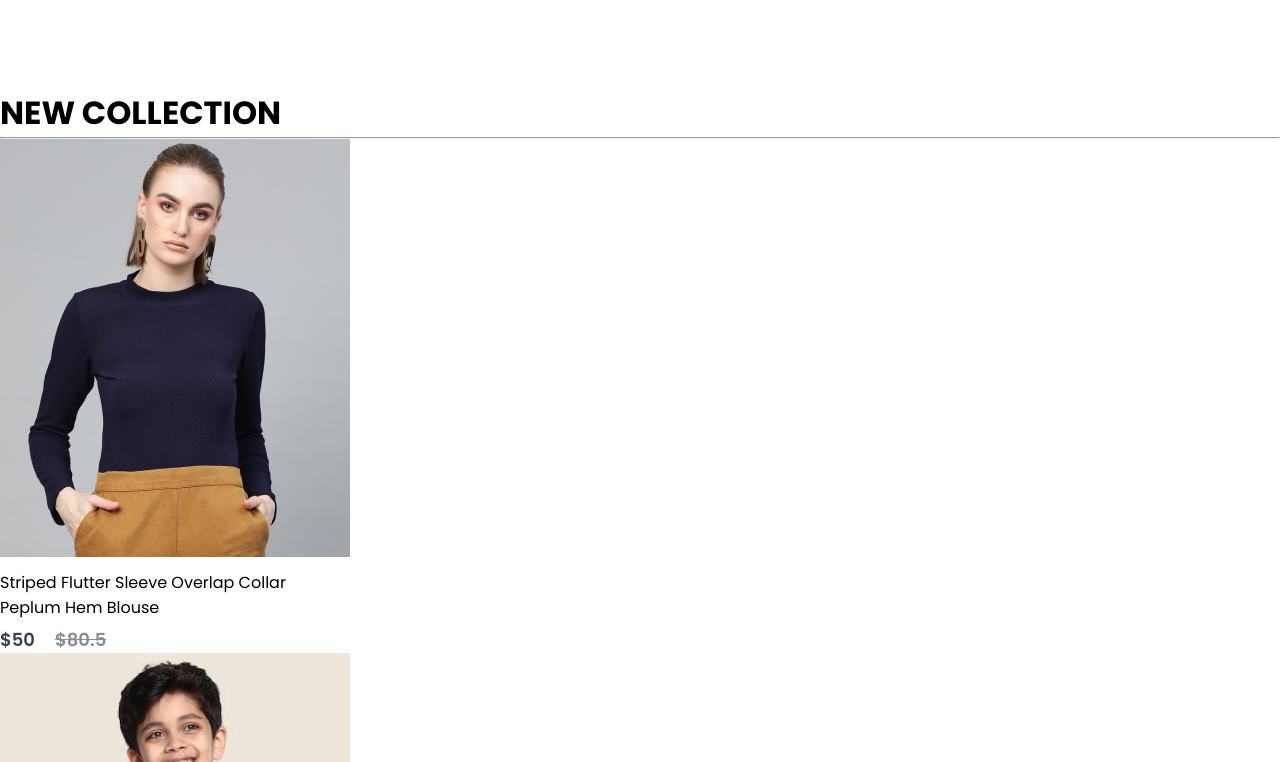
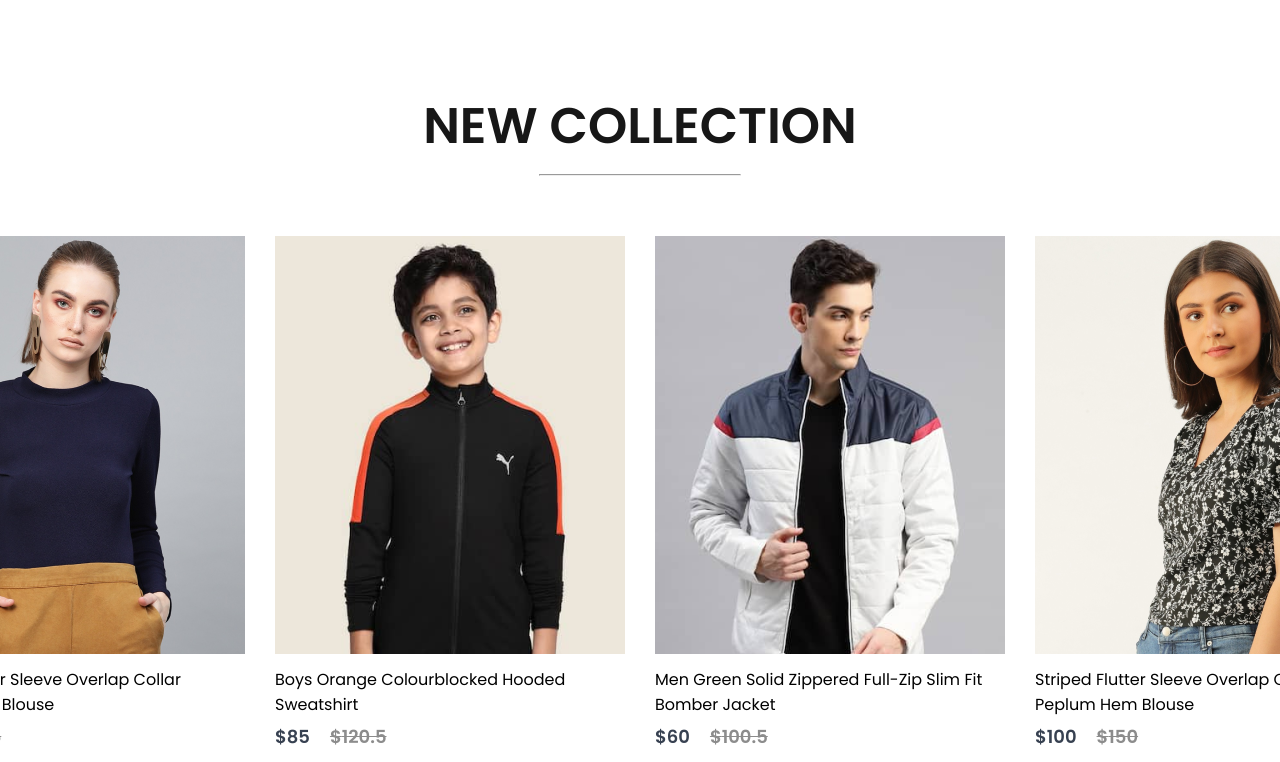
Before and after one commit to Mushfikur007/e-commerce-react, a React (Create React App) app in the folder front-end/: page / in a window 1280 px wide. Shown: the part 2158-2920 px from the top of the page. Built offline with nearby package versions, Linux system fonts and the light colour scheme.

Commit message:
new collection css done

```diff
--- a/front-end/src/Components/NewCollection/NewCollection.css
+++ b/front-end/src/Components/NewCollection/NewCollection.css
@@ -0,0 +1,33 @@
+.new-collection{
+    display: flex;
+    flex-direction: column;
+    align-items: center;
+    gap: 10px;
+    height: 90vh;
+}
+
+.new-collection h1{
+    color: #171717;
+    font-size: 50px;
+    font-weight: 600;
+}
+
+.new-collection hr{
+    width: 200px;
+    height: 6px;
+    border-radius: 10px;
+    background: #252525;
+}
+
+.new-collection-item{
+    margin-top: 50px;
+    display: flex;
+    gap: 30px;
+}
+
+.collection{
+    display: grid;
+    grid-template-columns: 1fr 1fr 1fr 1fr;
+    margin-top: 50px;
+    gap: 30px;
+}
```
